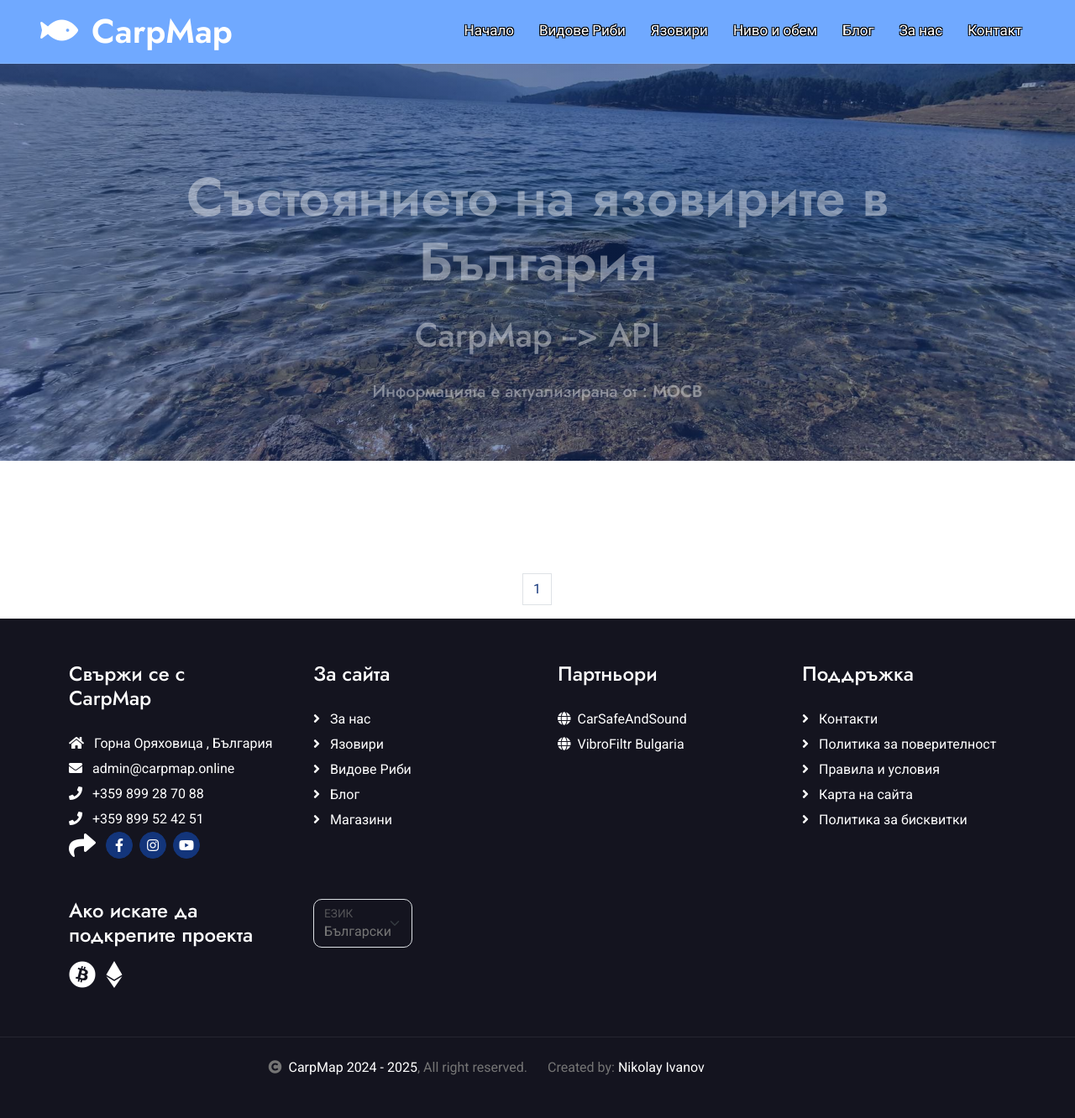
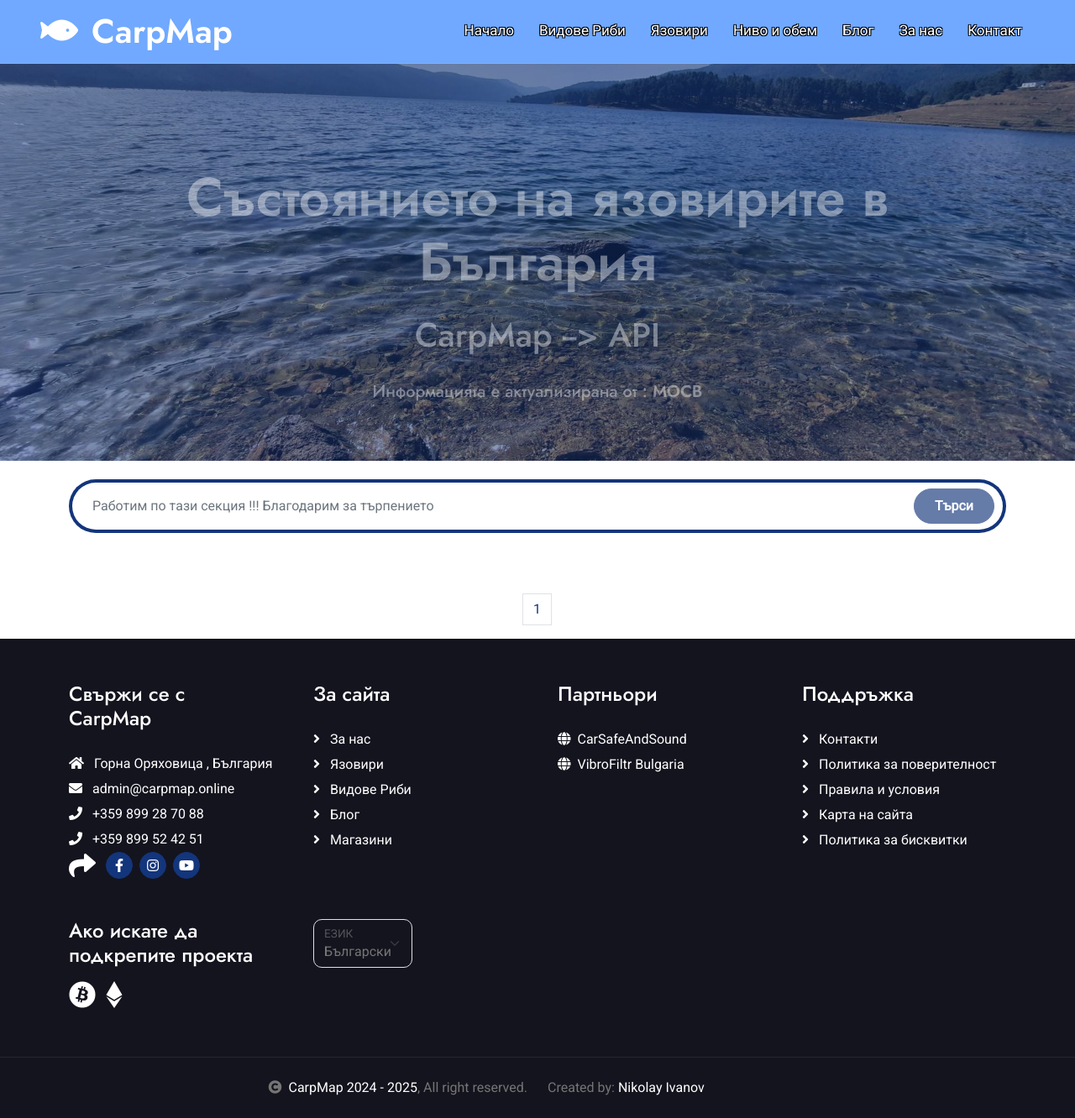
Before and after one commit to niki-evgeniev/CarpMap, a Spring app: page /information in a window 1280 px wide. Shown: the part 46-1378 px from the top of the page at 84% size. Before the commit the page ends 1327 px from the top, so only its background shows below. Run offline with Thymeleaf, Linux system fonts and the light colour scheme; the template is opened without the code that fills it: most values are stand-ins (such as "Sample title", 1, 10 or a date in 2020); data that the repository does not hold is empty; some of the project's set-up classes (security, data sources, template engines, error pages and the like) are left out, and stand-ins take their place; some libraries are stand-ins or nearby versions.

Commit message:
add search bar and change FE

```diff
--- a/src/main/resources/templates/information.html
+++ b/src/main/resources/templates/information.html
@@ -29,20 +29,50 @@
         <h5 class="text-center text-white reservoirH2Tag">Информацията е актуализирана от : <b>МОСВ</b></h5>
     </div>
 </div>
-<div th:if="${infoReservoirsDetails.isEmpty()}">
+<div  th:if="${infoReservoirsDetails.isEmpty()}">
     <br>
     <br>
     <br>
     <h1 class="text-center text-bold">The API is currently unavailable. Please try again later.</h1>
 </div>
+<div th:if="${!infoReservoirsDetails.isEmpty()}"
+        class="container-fluid  position-relative mb-2 " >
+    <div class="container">
+        <form th:method="GET"
+              th:action="@{/searchReservoir}"
+              th:object="${searchDTO}">
+            <div class="searchIp position-relative rounded-pill w-100 mx-auto p-1">
+                <input th:field="*{reservoir}"
+                       class="form-control border-0 rounded-pill w-100 py-3 ps-4 pe-5"
+                       name="reservoir"
+                       id="reservoir"
+                       type="text"
+                       placeholder="Работим по тази секция !!! Благодарим за търпението"/>
+                <button type="submit"
+                        class="btn btn-primary rounded-pill py-2 px-4 position-absolute me-2 disabled"
+                        style="top: 50%; right: 6px; transform: translateY(-50%)">Търси
+                </button>
+            </div>
+            <div class="text-primary text-center"
+                 th:if="${#fields.hasErrors('reservoir')}"
+                 th:errors="*{reservoir}">Please, enter your name!
+            </div>
+            <br>
+        </form>
+    </div>
+</div>
 <div class="container my-5">
-    <div>
-        <h2 class="text-center text-white reservoirH2Tag">CarpMap --> API</h2>
-    </div>
-    <div class="row"
+    <div class="row mb-3"
+         style="border-bottom: 2px solid #e1e5eb"
          th:each="reservoir : ${infoReservoirsDetails.getContent()}"
          th:object="${reservoir}">
         <div class="col-md-6">
+            <div class="main-description px-2">
+            <h1 class="category text-bold text-center"
+                style="font-size: 22px"
+                th:text="'Язовир : ' + *{name}">
+            </h1>
+            </div>
             <div class="main-img">
                 <img class="img-fluid img-detail"
                      th:src="*{mainUrlImage}"
@@ -54,10 +84,7 @@
         </div>
         <div class="col-md-6">
             <div class="main-description px-2">
-                <h1 class="category text-bold text-center"
-                    style="font-size: 22px"
-                    th:text="'Язовир : ' + *{name}">
-                </h1>
+                <br>
                 <br>
                 <th:block th:replace="~{fragments/scale}"></th:block>
 
@@ -72,6 +99,15 @@
                 </div>
                 <div class="product-title text-bold my-3 text-start"
                      th:text="'Информацията е от : '+ *{addedDate} ">
+                </div>
+                <br>
+                <div class="explore-open-close-part">
+                    <div class="row">
+                        <div class="col-sm-12 text-start">
+                            <a class="btn btn-primary rounded-pill py-2 px-4 ms-lg-2"
+                               data-abc="true">Информация скоро</a>
+                        </div>
+                    </div>
                 </div>
                 <br>
             </div>
```
Also changed, not shown: src/main/java/com/example/carpmap/Controller/InfoReservoirController.java (+8 -1 lines).
